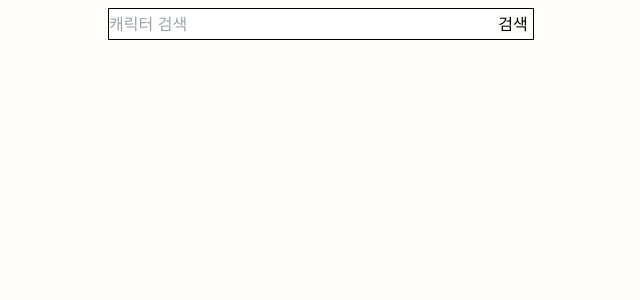
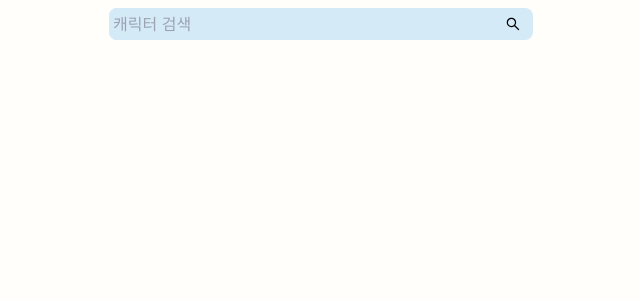
Before and after one commit to DecidedCard/lostark, a Next.js app: page / in a window 1280 px wide. Shown: the top 300 px of the page, without its empty margins (319-959 px from the left). Built offline with nearby package versions, Linux system fonts and the light colour scheme.

Commit message:
[Style] - input form 디자인

```diff
--- a/src/components/homeComponents/Input.tsx
+++ b/src/components/homeComponents/Input.tsx
@@ -3,6 +3,7 @@
 import React from "react";
 
 import { useForm, SubmitHandler } from "react-hook-form";
+import { AiOutlineSearch } from "react-icons/ai";
 
 import type { CharacterSearchInput } from "@/types/input";
 
@@ -16,11 +17,15 @@ const Input = () => {
   return (
     <form
       onSubmit={handleSubmit(onSubmitHandler)}
-      className="flex mx-auto mt-2 w-min h-8 border border-solid border-black"
+      className="flex mx-auto mt-2 w-min h-8 bg-primary-100 rounded-lg"
     >
-      <input {...register("name")} placeholder="캐릭터 검색" className="w-96" />
-      <button type="submit" className="w-10">
-        검색
+      <input
+        {...register("name")}
+        placeholder="캐릭터 검색"
+        className="w-96 pl-1 bg-primary-100 rounded-lg focus:outline-none"
+      />
+      <button type="submit" className="flex justify-center items-center w-10">
+        <AiOutlineSearch />
       </button>
     </form>
   );
```
